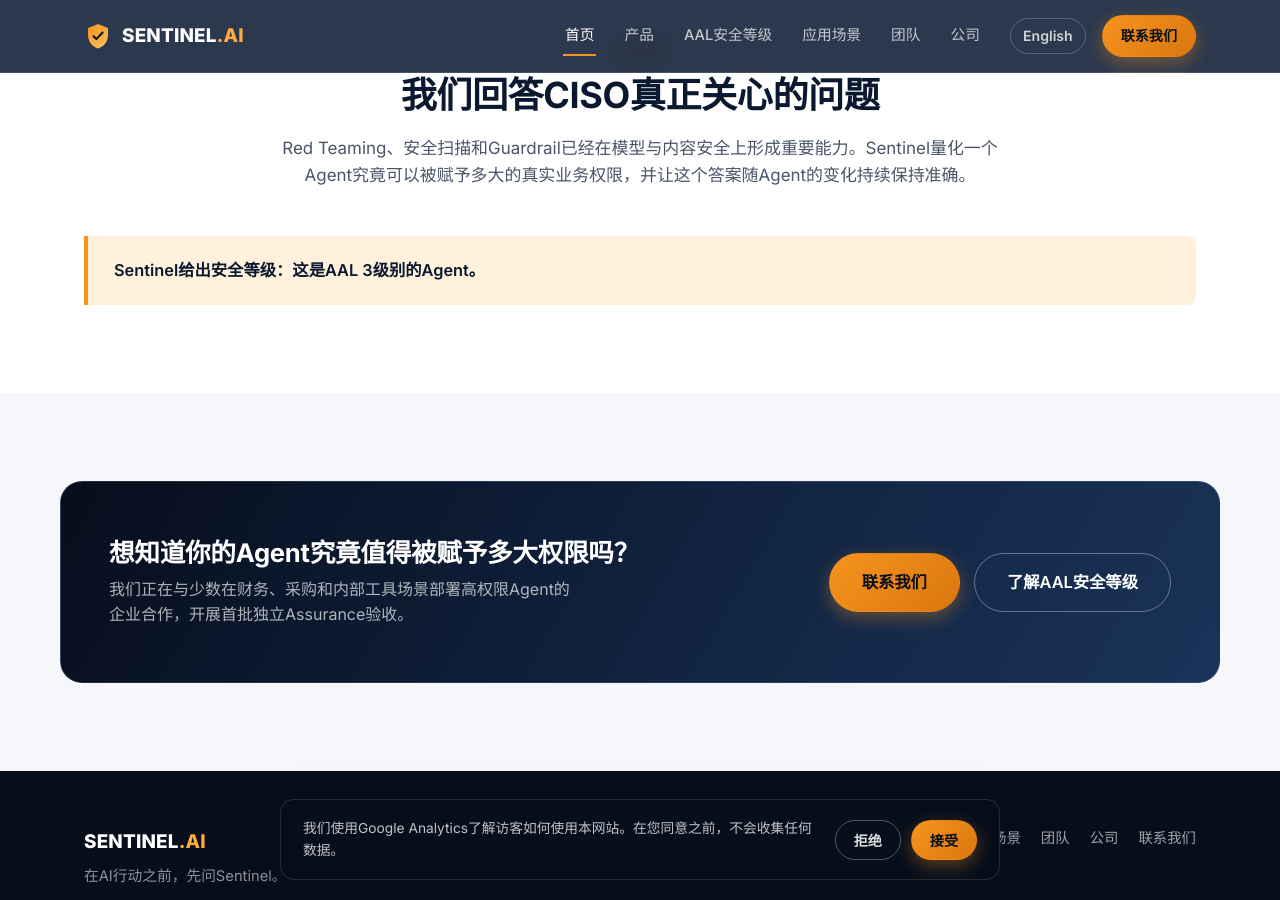
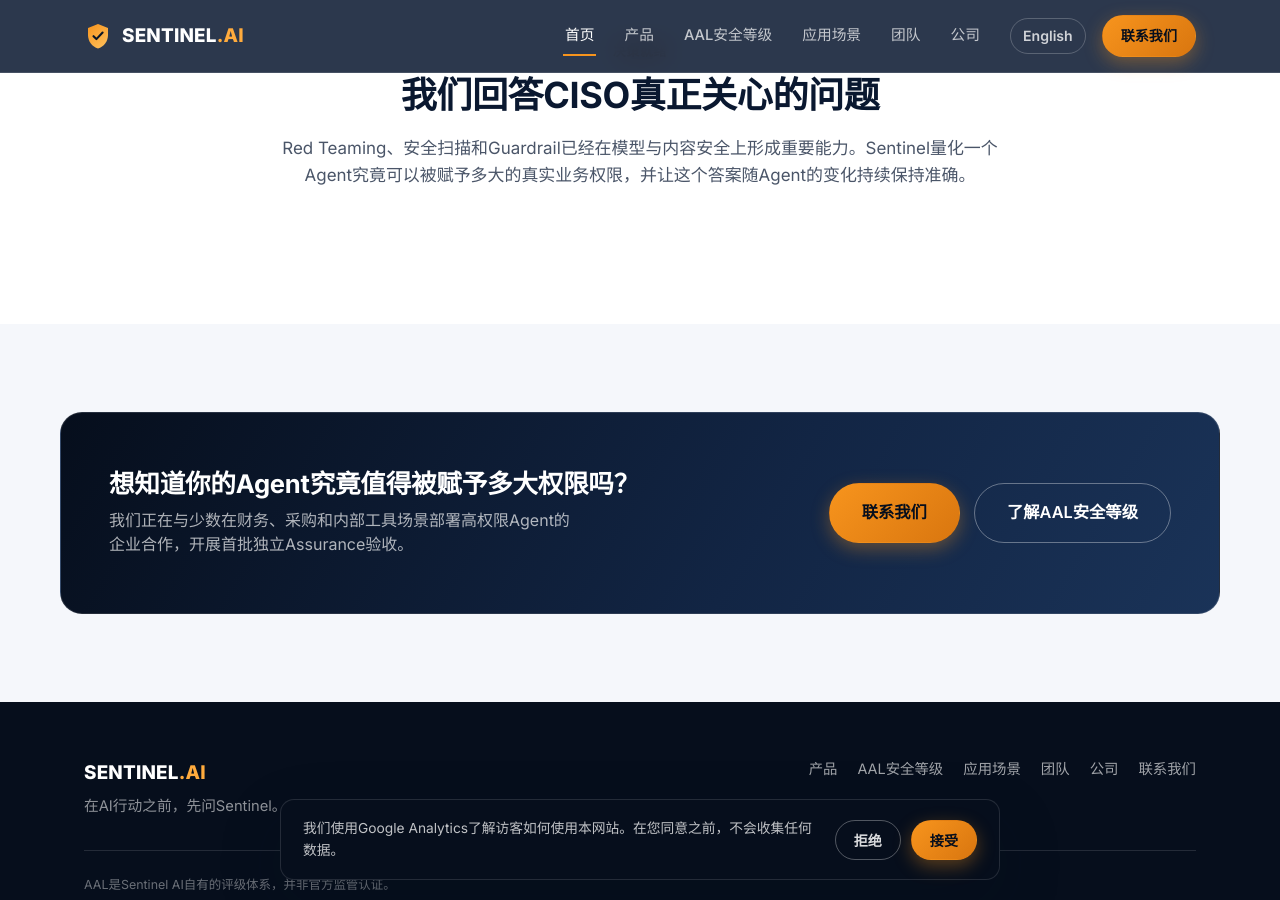
Before and after one commit to sentinel-ai-security/sentinel-ai-security.github.io, a Jekyll site: the page built from zh/index.html, in a window 1280 px wide and 900 px high, scrolled down 1994 px. Built offline with Jekyll 4.4.1, drawn with Linux system fonts in a browser that asks for light colours.

Commit message:
Remove homepage AAL callout; reposition Sentinel prefix in CTA headings
The callout under "Decision-ready" wasn't landing visually in any of
its iterations (quoted example, direct statement) -- removed rather
than keep tuning it. Also moves "Sentinel" to prefix the first product
name in the product-page CTA headings (EN/ZH) instead of trailing the
last one, for a cleaner read.

Co-Authored-By: Claude Sonnet 5 <noreply@anthropic.com>

```diff
--- a/en/index.html
+++ b/en/index.html
@@ -150,9 +150,6 @@ description: >-
         answer current as the agent changes.
       </p>
     </div>
-    <div class="callout">
-      Sentinel sets the security level: this is an AAL&nbsp;3 agent.
-    </div>
   </div>
 </section>
 
--- a/en/product.html
+++ b/en/product.html
@@ -189,7 +189,7 @@ description: >-
 <section class="section">
   <div class="wrap cta-banner">
     <div>
-      <h2>See how Assurance, Guard and Sentinel Live fit your stack</h2>
+      <h2>See how Sentinel Assurance, Guard and Live fit your stack</h2>
       <p>Tell us about the agent you're deploying and the authority it needs, and we'll walk through what an engagement looks like.</p>
     </div>
     <div class="cta-banner-actions">
--- a/zh/index.html
+++ b/zh/index.html
@@ -143,9 +143,6 @@ description: >-
         Red Teaming、安全扫描和Guardrail已经在模型与内容安全上形成重要能力。Sentinel量化一个Agent究竟可以被赋予多大的真实业务权限，并让这个答案随Agent的变化持续保持准确。
       </p>
     </div>
-    <div class="callout">
-      Sentinel给出安全等级：这是AAL 3级别的Agent。
-    </div>
   </div>
 </section>
 
--- a/zh/product.html
+++ b/zh/product.html
@@ -175,7 +175,7 @@ description: >-
 <section class="section">
   <div class="wrap cta-banner">
     <div>
-      <h2>想了解Assurance、Guard与Sentinel Live如何接入你的系统？</h2>
+      <h2>想了解Sentinel Assurance、Guard与Live如何接入你的系统？</h2>
       <p>告诉我们你正在部署的Agent以及它需要的权限，我们会说明一次完整验收合作的流程。</p>
     </div>
     <div class="cta-banner-actions">
```
